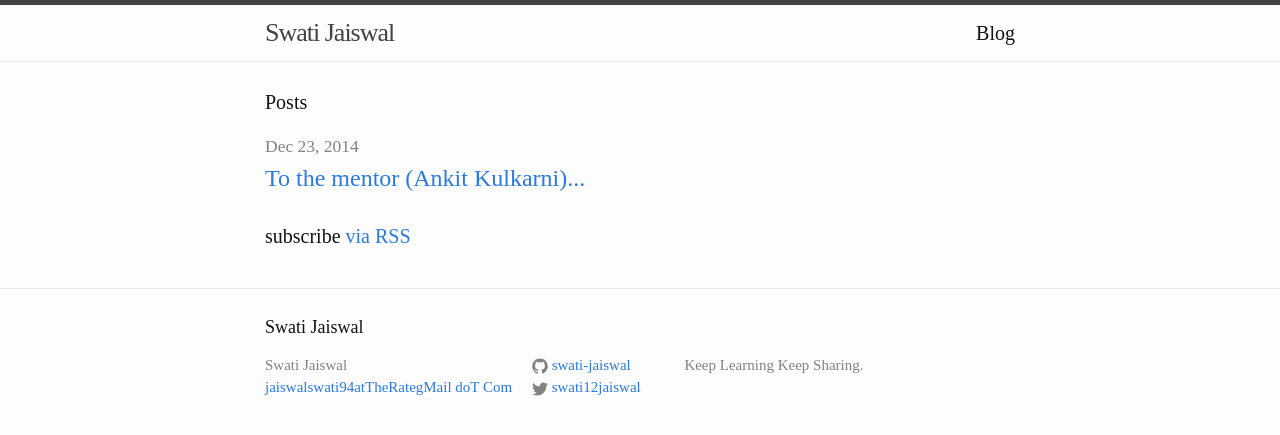
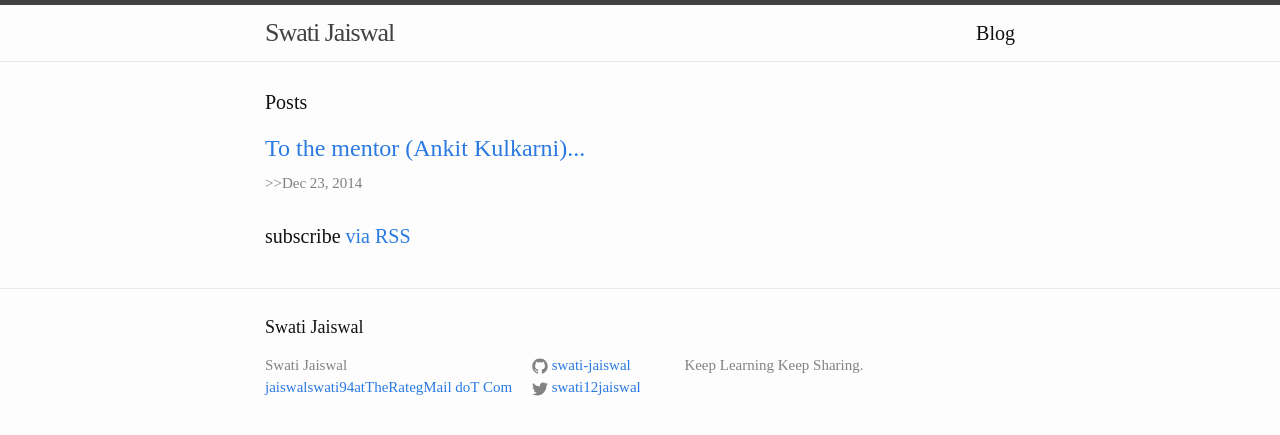
Before and after one commit to curioswati-zz/curioswati.github.io, a Jekyll site: the page built from index.html, in a window 1280 px wide. Shown: the top 435 px of the page. Built offline with Jekyll 4.4.1, drawn with Linux system fonts in a browser that asks for light colours.

Commit message:
changes the appearence of posts

```diff
--- a/index.html
+++ b/index.html
@@ -9,11 +9,8 @@ layout: default
   <ul class="post-list">
     {% for post in site.posts %}
       <li>
-        <span class="post-meta">{{ post.date | date: "%b %-d, %Y" }}</span>
-
-        <h2>
-          <a class="post-link" href="{{ post.url | prepend: site.baseurl }}">{{ post.title }}</a>
-        </h2>
+        <a class="post-link" href="{{ post.url | prepend: site.baseurl }}">{{ post.title }}</a>
+        <span style="color:rgb(128,128,128);font-size:15px;">>>{{ post.date | date: "%b %-d, %Y" }}</span>
       </li>
     {% endfor %}
   </ul>
```
